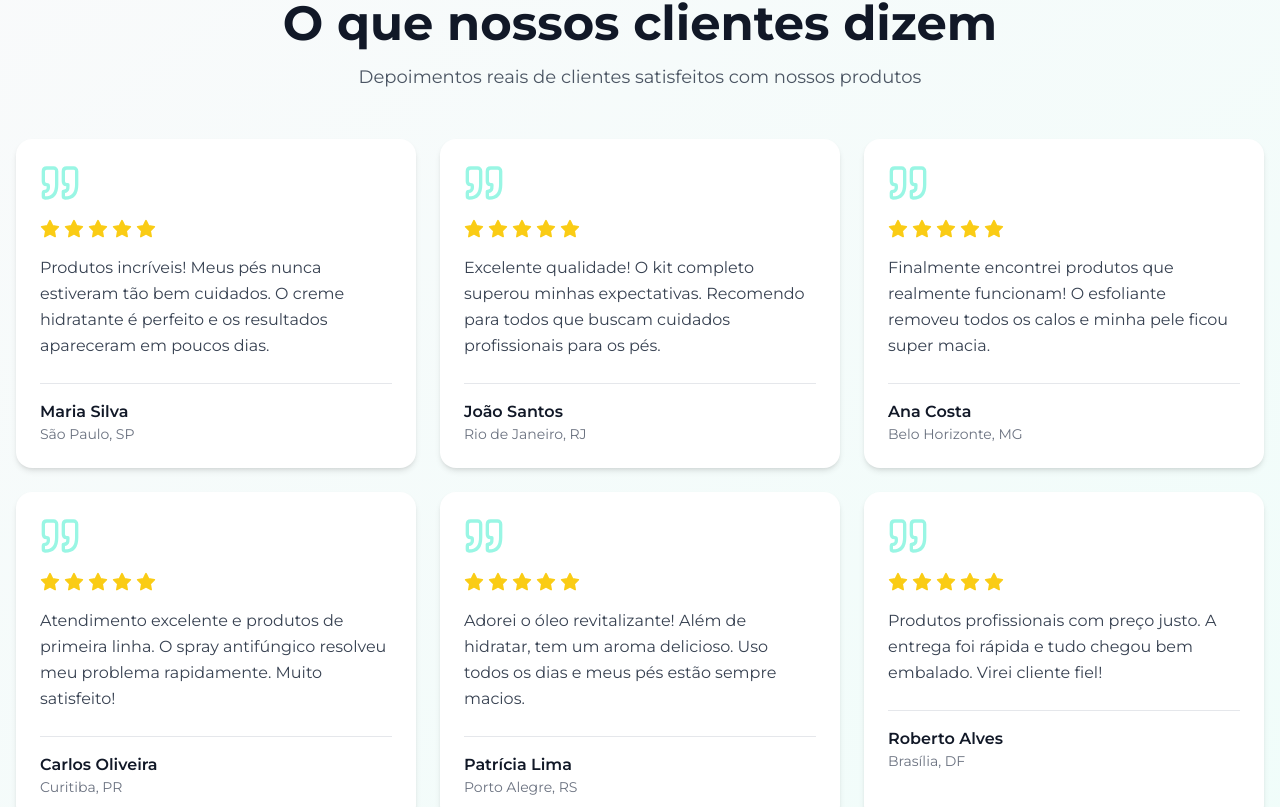
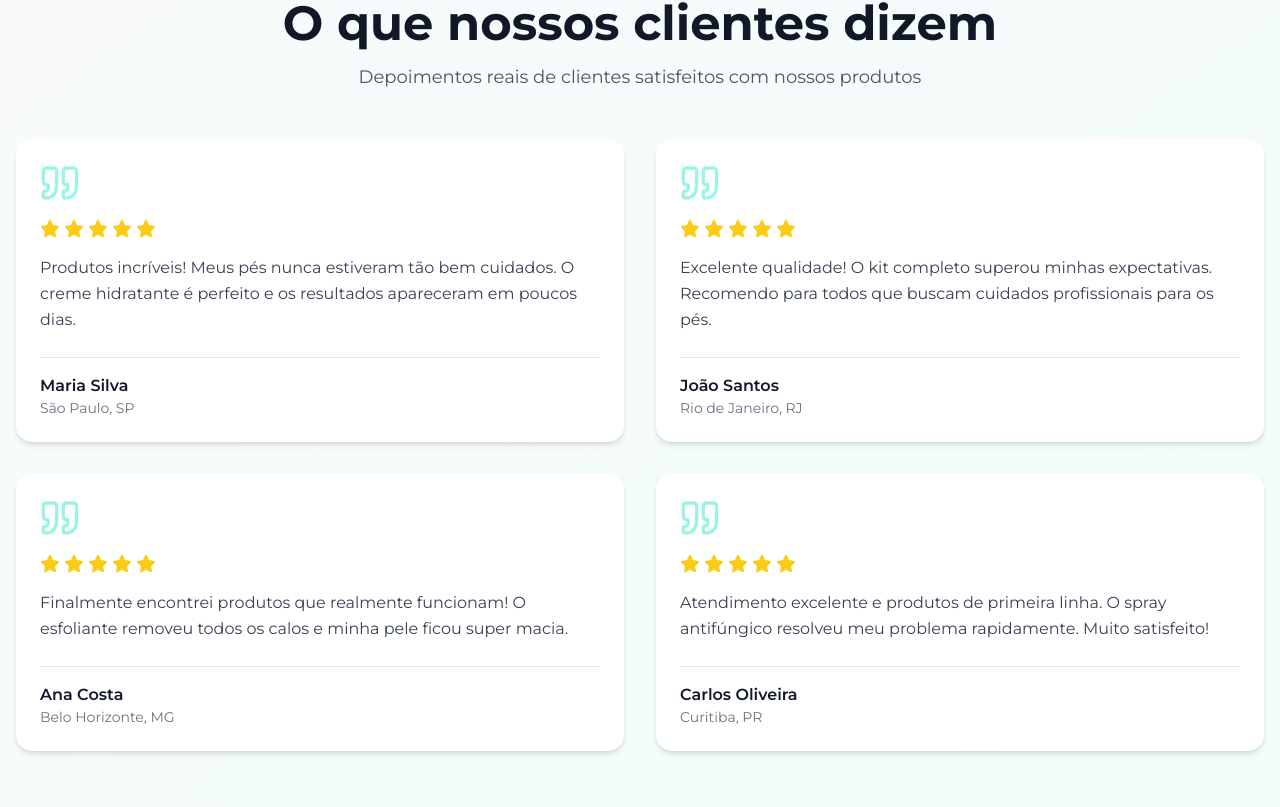
Before and after one commit to Brenotcs/prospes, a React (Vite) app in the folder project/: page / in a window 1280 px wide. Shown: the part 5112-5919 px from the top of the page. Built offline with nearby package versions, Linux system fonts and the light colour scheme.

Commit message:
alteração de 6 para 4 feedbacks de clientes

```diff
--- a/project/src/components/Testimonials.tsx
+++ b/project/src/components/Testimonials.tsx
@@ -25,7 +25,7 @@
           </p>
         </div>
 
-        <div className="grid md:grid-cols-2 lg:grid-cols-3 gap-6">
+        <div className="grid md:grid-cols-2 lg:grid-cols-2 gap-8">
           {testimonials.map((testimonial) => (
               <div
                 key={testimonial.id}
--- a/project/src/data/testimonials.ts
+++ b/project/src/data/testimonials.ts
@@ -34,19 +34,5 @@
     message: 'Atendimento excelente e produtos de primeira linha. O spray antifúngico resolveu meu problema rapidamente. Muito satisfeito!',
     rating: 5,
     location: 'Curitiba, PR'
-  },
-  {
-    id: '5',
-    name: 'Patrícia Lima',
-    message: 'Adorei o óleo revitalizante! Além de hidratar, tem um aroma delicioso. Uso todos os dias e meus pés estão sempre macios.',
-    rating: 5,
-    location: 'Porto Alegre, RS'
-  },
-  {
-    id: '6',
-    name: 'Roberto Alves',
-    message: 'Produtos profissionais com preço justo. A entrega foi rápida e tudo chegou bem embalado. Virei cliente fiel!',
-    rating: 5,
-    location: 'Brasília, DF'
   }
 ];
```
